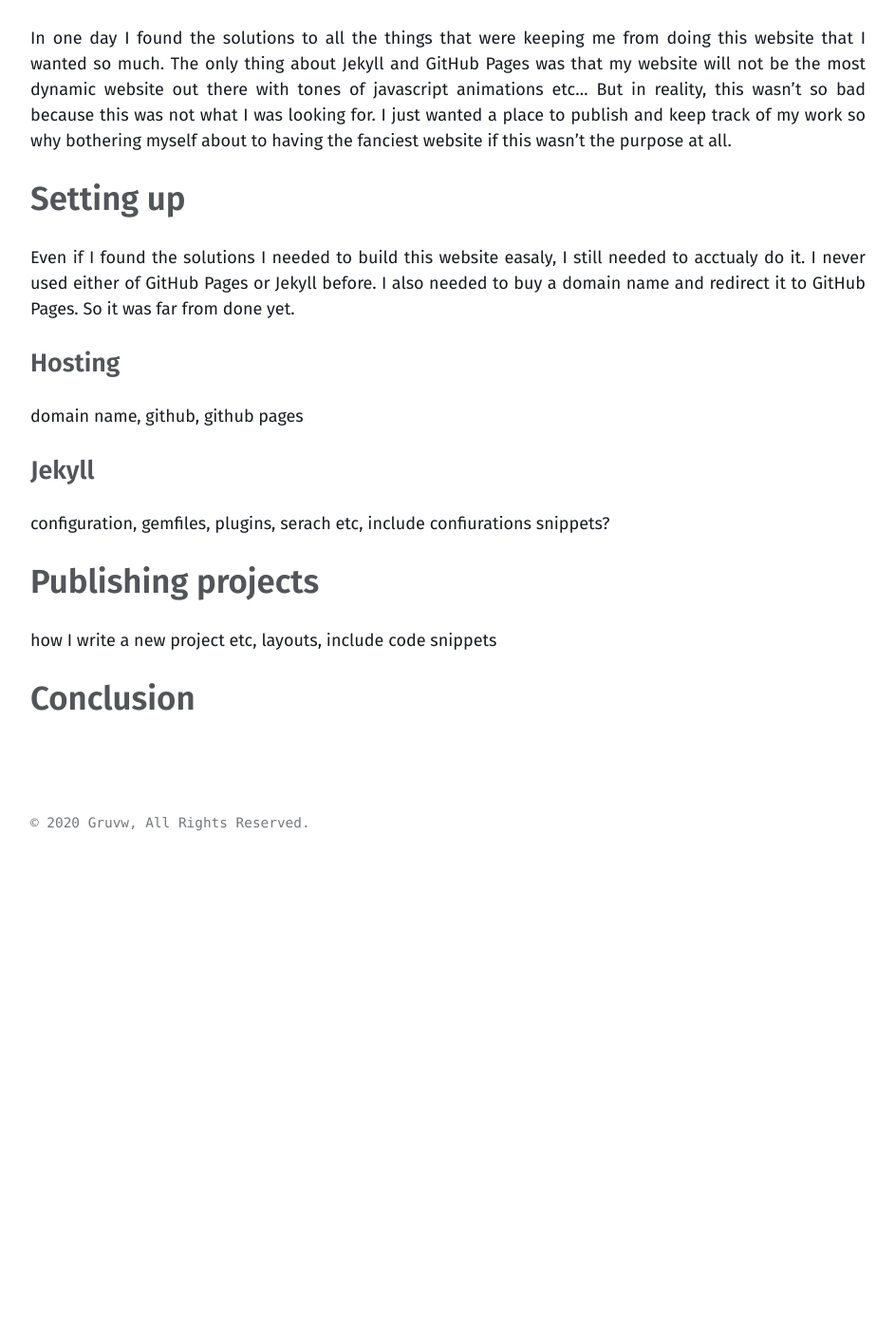
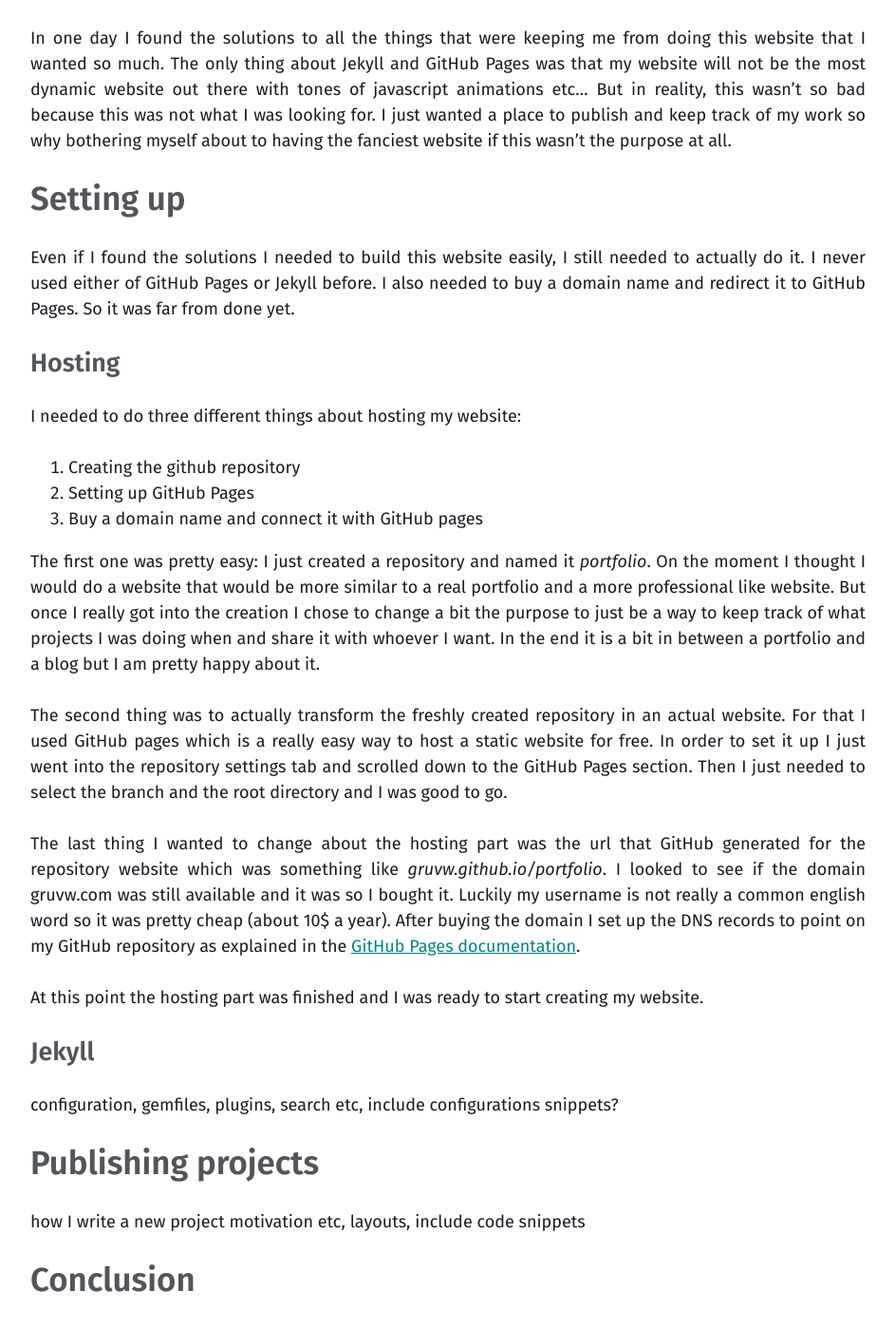
Before and after one commit to gruvw/portfolio, a Jekyll site: the page built from future_posts/2020-07-01-this-website.md, in a window 1280 px wide and 1400 px high, scrolled down 1886 px. Shown: the whole window at 95% size, without its empty margins (40-983 px from the left). Built offline with Jekyll 4.4.1, drawn with Linux system fonts in a browser that asks for light colours; before the commit the page ends 2790 px from its top, so only the background shows below that; some of the changed text lies outside the part shown.

Commit message:
Wrote hosting

```diff
--- a/future_posts/2020-07-01-this-website.md
+++ b/future_posts/2020-07-01-this-website.md
@@ -12,7 +12,7 @@ tags:
   - Web
 ---
 
-In july 2020, I decided to build a website where I would be able to publish my different projects related to programming. That led to this website hosted on GitHub (powered by [GitHub pages](https://pages.github.com/) and [Jekyll](https://jekyllrb.com/)).
+In july 2020, I decided to build a website where I would be able to publish my different projects related to programming. That led to this website hosted on GitHub (powered by [GitHub Pages](https://pages.github.com/) and [Jekyll](https://jekyllrb.com/)).
 
 ## The concept
 
@@ -65,21 +65,42 @@ I just wanted a place to publish and keep track of my work so why bothering myse
 
 ## Setting up
 
-Even if I found the solutions I needed to build this website easaly, I still needed to acctualy do it.
+Even if I found the solutions I needed to build this website easily, I still needed to actually do it.
 I never used either of GitHub Pages or Jekyll before.
 I also needed to buy a domain name and redirect it to GitHub Pages.
 So it was far from done yet.
 
 ### Hosting
 
-domain name, github, github pages
+I needed to do three different things about hosting my website:
+
+1. Creating the github repository
+2. Setting up GitHub Pages
+3. Buy a domain name and connect it with GitHub pages
+
+The first one was pretty easy: I just created a repository and named it _portfolio_.
+On the moment I thought I would do a website that would be more similar to a real portfolio and a more professional like website.
+But once I really got into the creation I chose to change a bit the purpose to just be a way to keep track of what projects I was doing when and share it with whoever I want.
+In the end it is a bit in between a portfolio and a blog but I am pretty happy about it.
+
+The second thing was to actually transform the freshly created repository in an actual website.
+For that I used GitHub pages which is a really easy way to host a static website for free.
+In order to set it up I just went into the repository settings tab and scrolled down to the GitHub Pages section.
+Then I just needed to select the branch and the root directory and I was good to go.
+
+The last thing I wanted to change about the hosting part was the url that GitHub generated for the repository website which was something like _gruvw.github.io/portfolio_.
+I looked to see if the domain gruvw.com was still available and it was so I bought it.
+Luckily my username is not really a common english word so it was pretty cheap (about 10$ a year).
+After buying the domain I set up the DNS records to point on my GitHub repository as explained in the [GitHub Pages documentation](https://docs.github.com/en/free-pro-team@latest/github/working-with-github-pages/managing-a-custom-domain-for-your-github-pages-site#configuring-a-subdomain).
+
+At this point the hosting part was finished and I was ready to start creating my website.
 
 ### Jekyll
 
-configuration, gemfiles, plugins, serach etc, include confiurations snippets?
+configuration, gemfiles, plugins, search etc, include configurations snippets?
 
 ## Publishing projects
 
-how I write a new project etc, layouts, include code snippets
+how I write a new project motivation etc, layouts, include code snippets
 
 ## Conclusion
```
